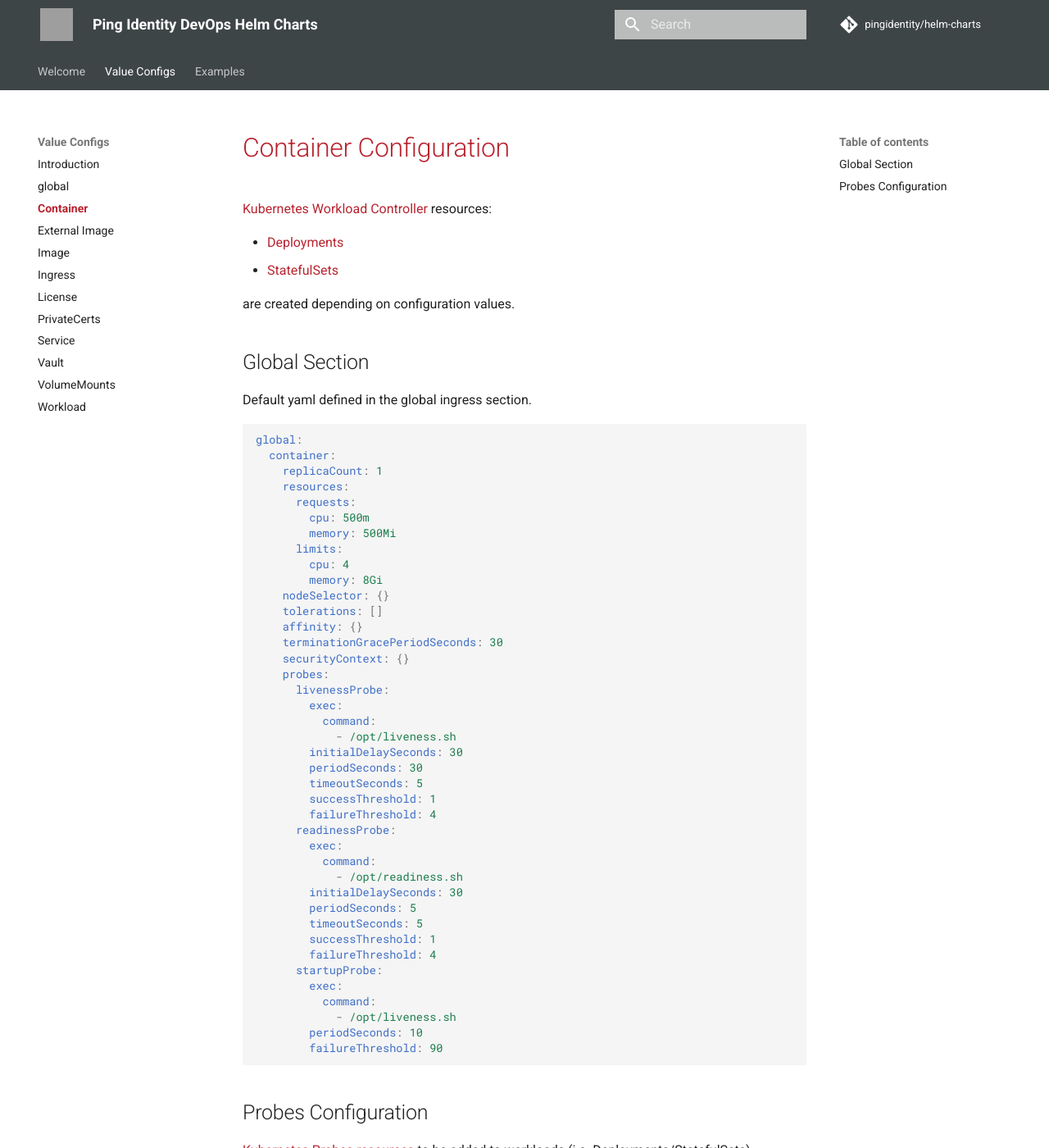
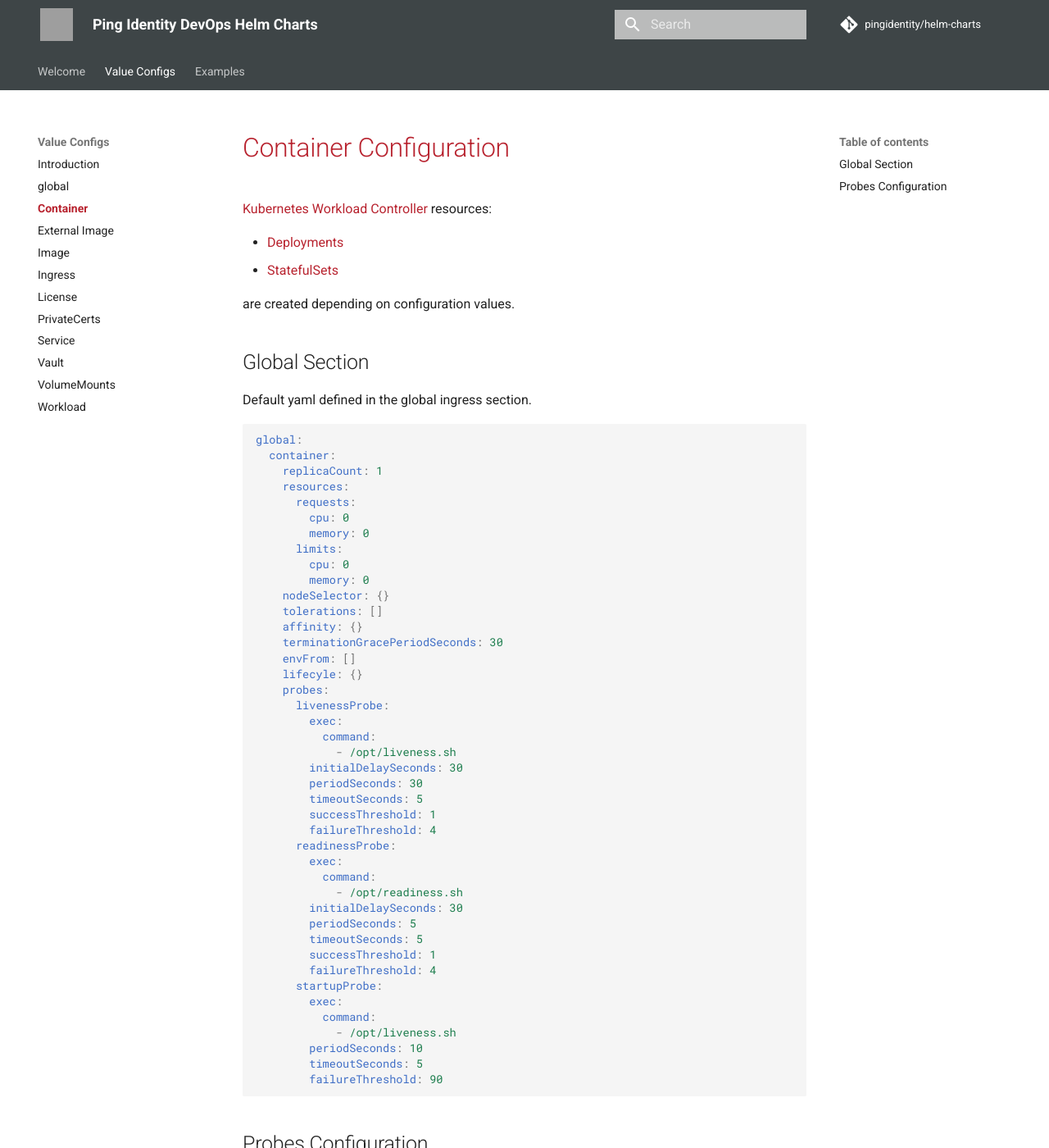
Before and after one commit to pingidentity/helm-charts, an MkDocs documentation site: the page built from docs/config/container.md, in a window 1280 px wide and 1400 px high. Shown: the whole window at 82% size. Built offline with MkDocs 1.6.1 and Material for MkDocs 9.7.7, drawn with Linux system fonts in a browser that asks for light colours; comment, search, counter and statistics services are not loaded; grey boxes are pictures that could not be loaded.

Commit message:
Release 0.6.9 - documentation and Issue #182 update

````diff
--- a/docs/config/container.md
+++ b/docs/config/container.md
@@ -17,16 +17,17 @@
     replicaCount: 1
     resources:
       requests:
-        cpu: 500m
-        memory: 500Mi
+        cpu: 0
+        memory: 0
       limits:
-        cpu: 4
-        memory: 8Gi
+        cpu: 0
+        memory: 0
     nodeSelector: {}
     tolerations: []
     affinity: {}
     terminationGracePeriodSeconds: 30
-    securityContext: {}
+    envFrom: []
+    lifecyle: {}
     probes:
       livenessProbe:
         exec:
@@ -51,7 +52,9 @@
           command:
             - /opt/liveness.sh
         periodSeconds: 10
+        timeoutSeconds: 5
         failureThreshold: 90
+
 ```
 
 ## Probes Configuration
````
Also changed, not shown: 2 other files.
